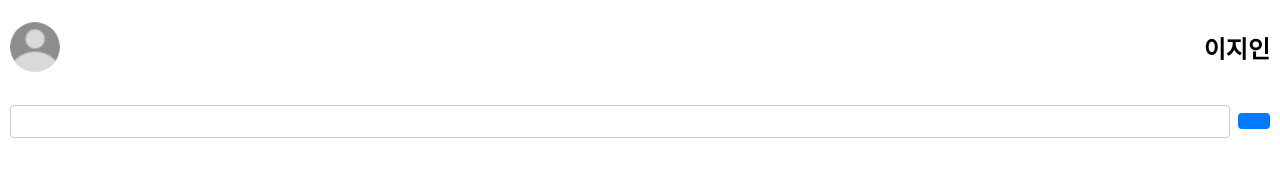
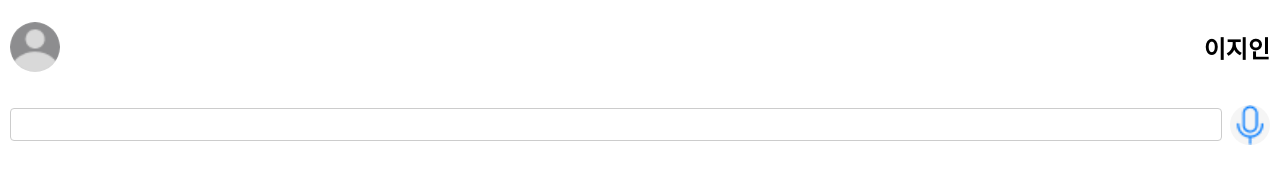
Before and after one commit to CEOS-Developers/react-messenger-19th, a React (Create React App) app: page / in a window 1280 px wide. Shown: the top 195 px of the page. Built offline with nearby package versions, Linux system fonts and the light colour scheme.

Commit message:
feat: sendButton 상태 관리 추가

```diff
--- a/src/ChattingRoom.tsx
+++ b/src/ChattingRoom.tsx
@@ -56,7 +56,6 @@ function ChattingRoom() {
 		setMessages((prevMessages) => [...prevMessages, newMessage]);
 	};
 
-
 	const toggleUser = () => {
 		setCurrentUserIndex((currentIndex) => (currentIndex === 0 ? 1 : 0));
 	};
--- a/src/components/ChatBottom.tsx
+++ b/src/components/ChatBottom.tsx
@@ -5,6 +5,9 @@ import {
 	ChatInput,
 	SendButton,
 } from '../style/ChatBottomStyle';
+
+const sendIcon = '/item/sendIcon.png';
+const micIcon = 'item/micIcon.png';
 
 interface ChatBottomProps {
 	onSendMessage: (messageContent: string) => void;
@@ -26,6 +29,9 @@ const ChatBottom: React.FC<ChatBottomProps> = ({ onSendMessage }) => {
 		}
 	};
 
+	// 입력된 텍스트에 따라 이미지 결정
+	const buttonImage = inputValue.trim() ? sendIcon : micIcon;
+
 	return (
 		<ChatBottomContainer>
 			<ChatInput
@@ -36,7 +42,10 @@ const ChatBottom: React.FC<ChatBottomProps> = ({ onSendMessage }) => {
 				}
 				onKeyPress={handleKeyPress}
 			/>
-			<SendButton onClick={sendMessage}></SendButton>
+			<SendButton
+				onClick={sendMessage}
+				backgroundImage={buttonImage}
+			></SendButton>
 		</ChatBottomContainer>
 	);
 };
--- a/src/style/ChatBottomStyle.tsx
+++ b/src/style/ChatBottomStyle.tsx
@@ -14,10 +14,15 @@ export const ChatInput = styled.input`
   border: 1px solid #ccc;
 `;
 
-export const SendButton = styled.button`
-  padding: 8px 16px;
-  border-radius: 4px;
+export const SendButton = styled.button<{ backgroundImage: string }>`
+  width: 40px;
+  height: 40px;
+  border-radius: 20px;
   border: none;
-  background-color: #007bff;
-  color: white;
+  background-color: transparent;
+  background-image: url(${(props) => props.backgroundImage});
+  background-repeat: no-repeat;
+  background-position: center;
+  background-size: cover;
+  cursor: pointer;
 `;
```
Also changed, not shown: public/item/micIcon.png (added), public/item/sendIcon.png (added). Lines whose indentation alone changed are shown as unchanged.
